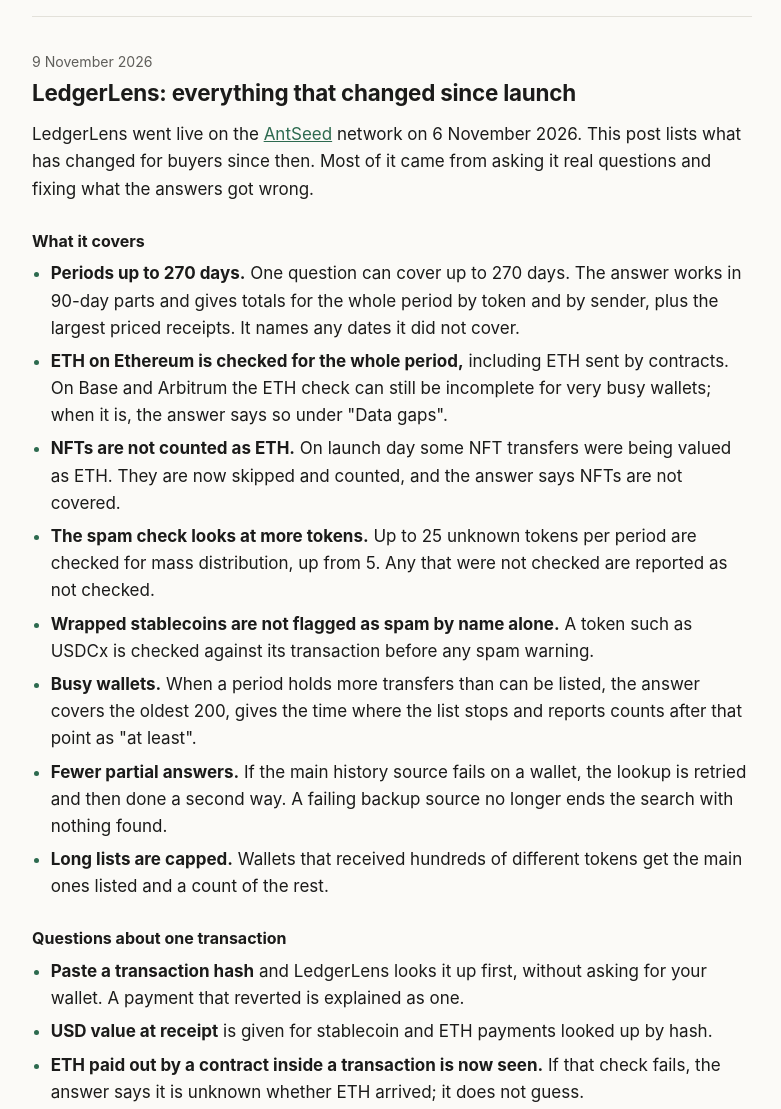
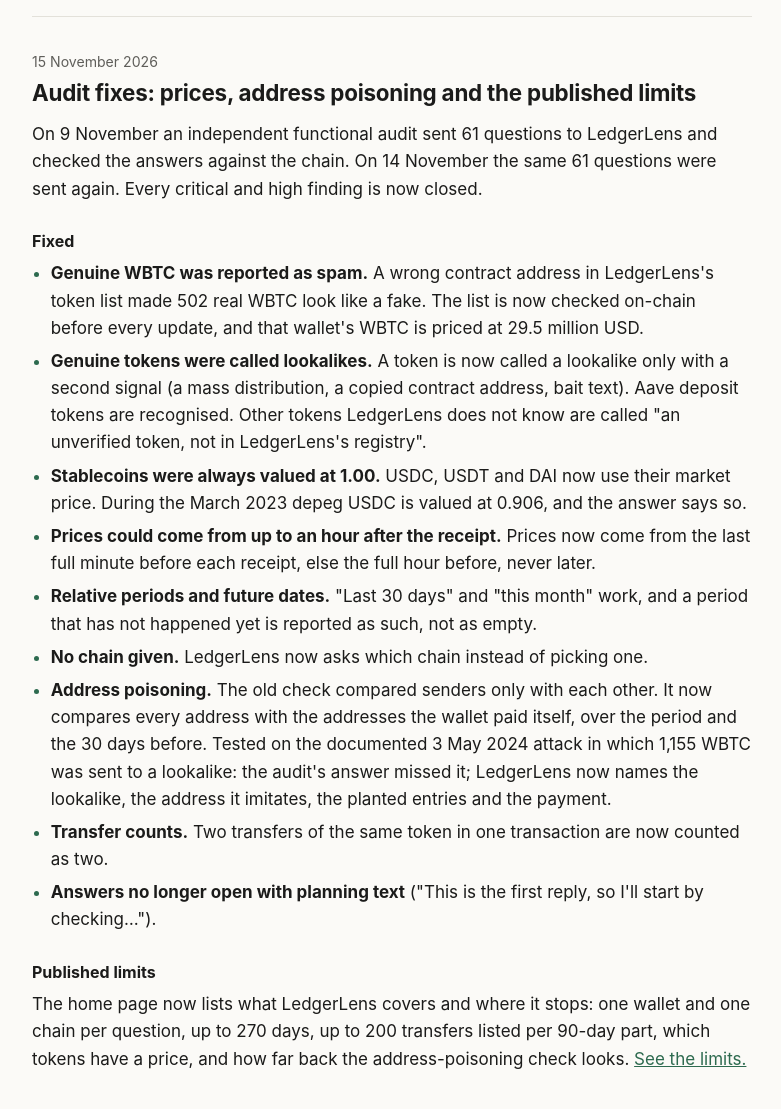
Before and after one commit to 0xkaizenxyz/mutualistlabs-site, a plain HTML site: page updates.html in a window 1280 px wide. Shown: the part 180-1289 px from the top of the page, without its empty margins (248-1029 px from the left). Drawn offline with Linux system fonts and the light colour scheme.

Commit message:
Limits section, address-poisoning wording, price method; 15 Nov update: audit fixes

```diff
--- a/updates.html
+++ b/updates.html
@@ -113,6 +113,29 @@
       </article>
     -->
 
+    <article class="post" id="2026-11-15">
+      <time datetime="2026-11-15">15 November 2026</time>
+      <h2><a href="#2026-11-15">Audit fixes: prices, address poisoning and the published limits</a></h2>
+
+      <p>On 9 November an independent functional audit sent 61 questions to LedgerLens and checked the answers against the chain. On 14 November the same 61 questions were sent again. Every critical and high finding is now closed.</p>
+
+      <h3>Fixed</h3>
+      <ul>
+        <li><strong>Genuine WBTC was reported as spam.</strong> A wrong contract address in LedgerLens's token list made 502 real WBTC look like a fake. The list is now checked on-chain before every update, and that wallet's WBTC is priced at 29.5 million USD.</li>
+        <li><strong>Genuine tokens were called lookalikes.</strong> A token is now called a lookalike only with a second signal (a mass distribution, a copied contract address, bait text). Aave deposit tokens are recognised. Other tokens LedgerLens does not know are called "an unverified token, not in LedgerLens's registry".</li>
+        <li><strong>Stablecoins were always valued at 1.00.</strong> USDC, USDT and DAI now use their market price. During the March 2023 depeg USDC is valued at 0.906, and the answer says so.</li>
+        <li><strong>Prices could come from up to an hour after the receipt.</strong> Prices now come from the last full minute before each receipt, else the full hour before, never later.</li>
+        <li><strong>Relative periods and future dates.</strong> "Last 30 days" and "this month" work, and a period that has not happened yet is reported as such, not as empty.</li>
+        <li><strong>No chain given.</strong> LedgerLens now asks which chain instead of picking one.</li>
+        <li><strong>Address poisoning.</strong> The old check compared senders only with each other. It now compares every address with the addresses the wallet paid itself, over the period and the 30 days before. Tested on the documented 3 May 2024 attack in which 1,155 WBTC was sent to a lookalike: the audit's answer missed it; LedgerLens now names the lookalike, the address it imitates, the planted entries and the payment.</li>
+        <li><strong>Transfer counts.</strong> Two transfers of the same token in one transaction are now counted as two.</li>
+        <li><strong>Answers no longer open with planning text</strong> ("This is the first reply, so I'll start by checking…").</li>
+      </ul>
+
+      <h3>Published limits</h3>
+      <p>The home page now lists what LedgerLens covers and where it stops: one wallet and one chain per question, up to 270 days, up to 200 transfers listed per 90-day part, which tokens have a price, and how far back the address-poisoning check looks. <a href="/#limits">See the limits.</a></p>
+    </article>
+
     <article class="post" id="2026-11-09">
       <time datetime="2026-11-09">9 November 2026</time>
       <h2><a href="#2026-11-09">LedgerLens: everything that changed since launch</a></h2>
```
Also changed, not shown: index.html (+18 -4 lines).
